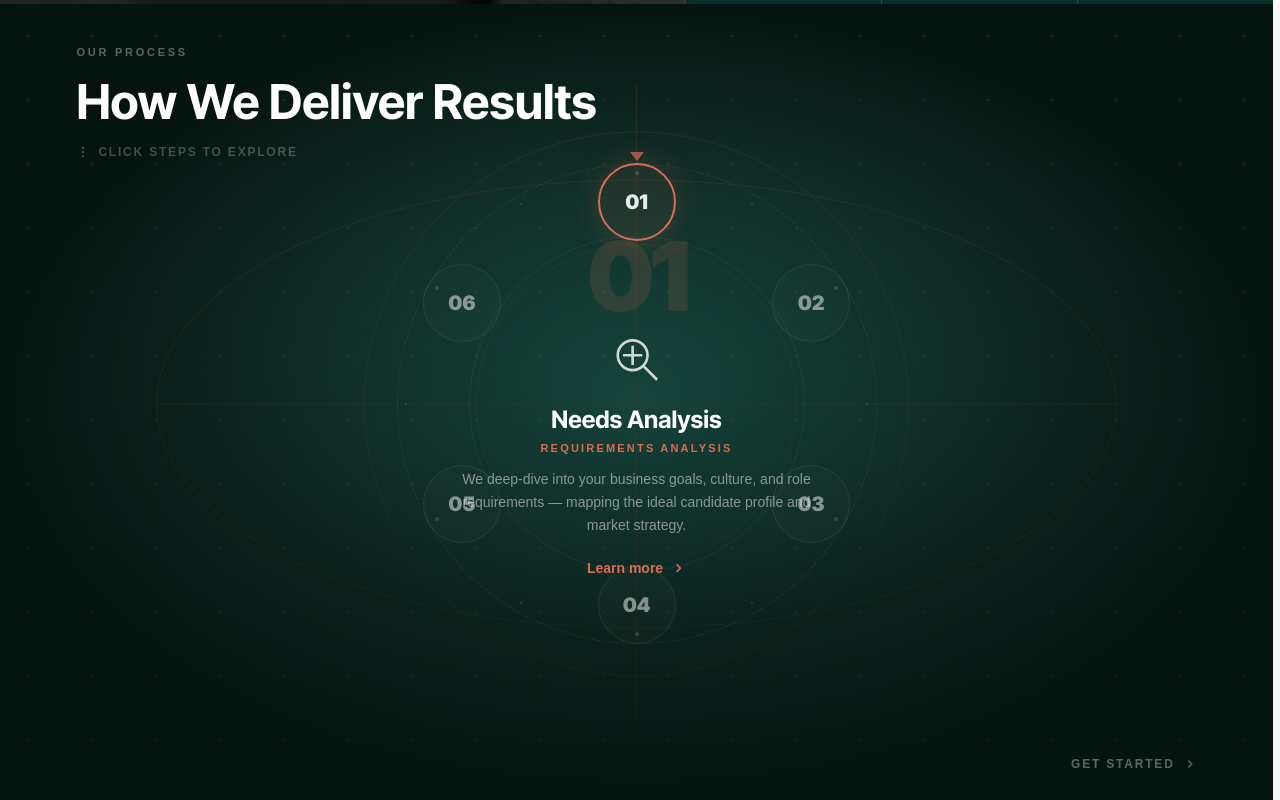
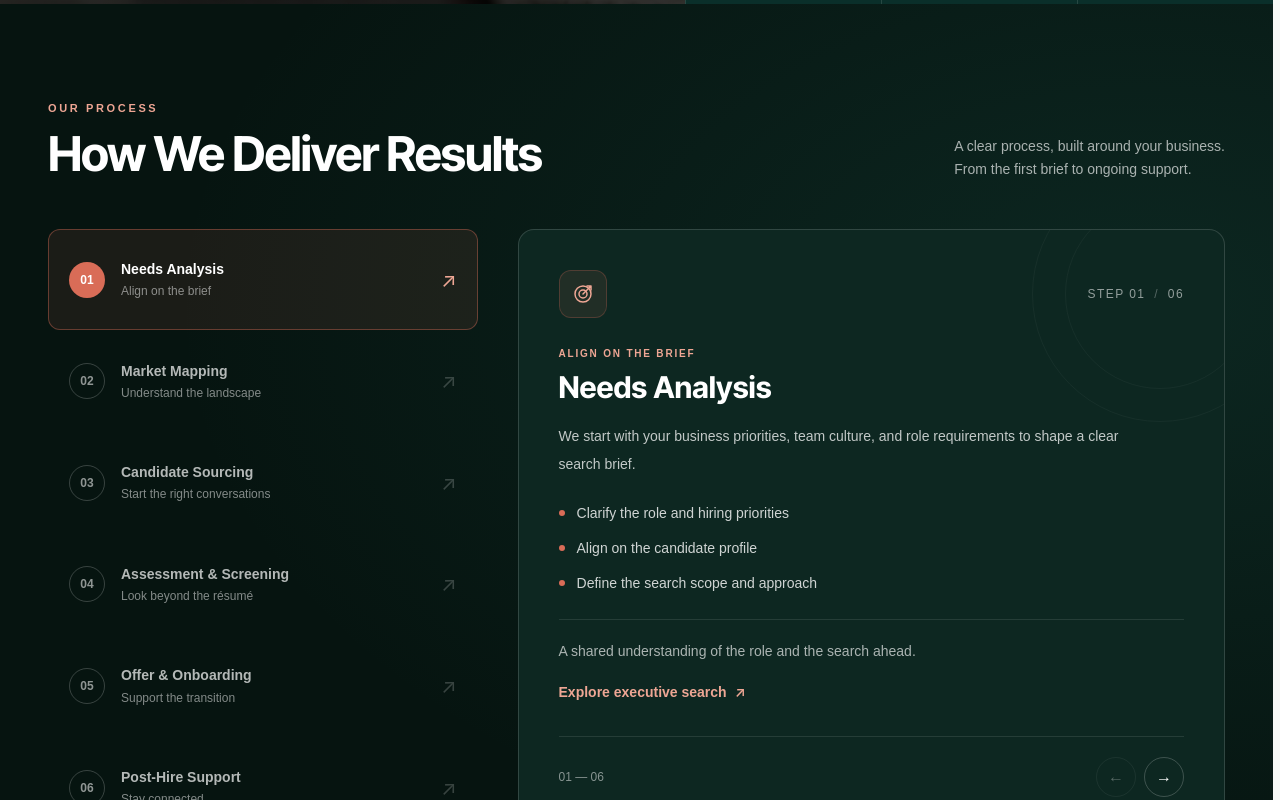
Before and after one commit to Martin-Yoann/Services, a Next.js app: page / in a window 1280 px wide. Shown: the part 1720-2520 px from the top of the page. Built offline with nearby package versions, Linux system fonts and the light colour scheme; a web font is replaced by a local one.

Commit message:
Improve search process layout and accessible step navigation

```diff
--- a/app/components/ServiceProcess.tsx
+++ b/app/components/ServiceProcess.tsx
@@ -1,132 +1,147 @@
 "use client";
 
-import { useState } from "react";
+import { useRef, useState, type KeyboardEvent } from "react";
 import Link from "next/link";
 
+const steps = [
+  {
+    title: "Needs Analysis", label: "Align on the brief", icon: "target",
+    desc: "We start with your business priorities, team culture, and role requirements to shape a clear search brief.",
+    activities: ["Clarify the role and hiring priorities", "Align on the candidate profile", "Define the search scope and approach"],
+    outcome: "A shared understanding of the role and the search ahead.",
+    href: "/services/executive-search", link: "Explore executive search",
+  },
+  {
+    title: "Market Mapping", label: "Understand the landscape", icon: "globe",
+    desc: "We research relevant organizations and talent markets, combining sector knowledge with local market perspectives.",
+    activities: ["Research target organizations", "Map relevant talent pools", "Discuss market and compensation context"],
+    outcome: "A focused view of where to look and how to approach the market.",
+    href: "/methodology", link: "Explore our methodology",
+  },
+  {
+    title: "Candidate Sourcing", label: "Start the right conversations", icon: "people",
+    desc: "We engage relevant candidates through direct outreach, professional networks, and referrals, with discretion throughout the process.",
+    activities: ["Approach relevant candidates", "Explore interest and motivation", "Share search progress and market feedback"],
+    outcome: "Candidate conversations grounded in the role and business context.",
+    href: "/services/executive-search", link: "Explore executive search",
+  },
+  {
+    title: "Assessment & Screening", label: "Look beyond the résumé", icon: "check",
+    desc: "We assess experience, capabilities, and alignment with your team through structured conversations and role-relevant evaluation.",
+    activities: ["Review experience and competencies", "Discuss team and role alignment", "Coordinate interviews and candidate feedback"],
+    outcome: "Relevant insights to support informed hiring decisions.",
+    href: "/services/professional-recruitment", link: "Explore professional recruitment",
+  },
+  {
+    title: "Offer & Onboarding", label: "Support the transition", icon: "briefcase",
+    desc: "We help coordinate offer discussions and the transition into the role, keeping candidates and hiring teams informed.",
+    activities: ["Discuss compensation and offer terms", "Support candidate communication", "Coordinate onboarding and transition needs"],
+    outcome: "Practical support from offer discussions through onboarding.",
+    href: "/services/talent-advisory", link: "Explore talent advisory",
+  },
+  {
+    title: "Post-Hire Support", label: "Stay connected", icon: "support",
+    desc: "We stay engaged after hiring with integration check-ins, stakeholder feedback, and ongoing market counsel suited to the engagement.",
+    activities: ["Discuss integration and feedback", "Support post-hire conversations", "Share ongoing market perspectives"],
+    outcome: "Continued dialogue as your team and business needs evolve.",
+    href: "/services/talent-advisory", link: "Explore talent advisory",
+  },
+] as const;
 
-const steps = [
-  { num: "01", title: "Needs Analysis", subtitle: "Requirements Analysis", desc: "We deep-dive into your business goals, culture, and role requirements — mapping the ideal candidate profile and market strategy.", cta: "Learn more", ctaHref: "/services/executive-search", bg: "/compliance/search-network.svg", icon: "/compliance/search-icon.svg", color: "#D96C57" },
-  { num: "02", title: "Market Mapping", subtitle: "Market Positioning", desc: "Leveraging our global databases and local networks, we identify target organizations and map the talent landscape.", cta: "Learn more", ctaHref: "/services/professional-recruitment", bg: "/compliance/search-network.svg", icon: "/compliance/search-icon.svg", color: "#14b8a6" },
-  { num: "03", title: "Candidate Sourcing", subtitle: "Talent Sourcing", desc: "Multi-channel sourcing including passive candidate engagement, network referrals, and targeted outreach.", cta: "Learn more", ctaHref: "/services/executive-search", bg: "/compliance/search-network.svg", icon: "/compliance/search-icon.svg", color: "#f59e0b" },
-  { num: "04", title: "Assessment & Screening", subtitle: "Evaluation", desc: "Competency-based interviews, skills verification, culture-fit analysis — rigorous evaluation at every stage.", cta: "Learn more", ctaHref: "/services/professional-recruitment", bg: "/compliance/search-network.svg", icon: "/compliance/search-icon.svg", color: "#2d8a7a" },
-  { num: "05", title: "Offer & Onboarding", subtitle: "Onboarding", desc: "Compensation benchmarking, offer negotiation, and onboarding support — full close process for a smooth transition.", cta: "Learn more", ctaHref: "/services/talent-advisory", bg: "/compliance/search-network.svg", icon: "/compliance/search-icon.svg", color: "#a855f7" },
-  { num: "06", title: "Post-Placement", subtitle: "Long-Term Support", desc: "Post-hire integration tracking, performance check-ins, and retention support for long-term success.", cta: "Learn more", ctaHref: "/services/talent-advisory", bg: "/compliance/search-network.svg", icon: "/compliance/search-icon.svg", color: "#f43f5e" },
-];
-
-const TOTAL = steps.length;
-const SEG = 360 / TOTAL;
-const RING_R = 42;
-const TICK_POSITIONS = Array.from({ length: 12 }).map((_, i) => {
-  const rad = (i * 30 * Math.PI) / 180;
-  return { x: Math.round((50 + 48 * Math.cos(rad - Math.PI / 2)) * 100) / 100, y: Math.round((50 + 48 * Math.sin(rad - Math.PI / 2)) * 100) / 100, major: i % 2 === 0 };
-});
+function ProcessIcon({ name, className = "" }: { name: string; className?: string }) {
+  const paths: Record<string, React.ReactNode> = {
+    target: <><circle cx="12" cy="12" r="8" /><circle cx="12" cy="12" r="4" /><path d="m12 12 8-8M16 4h4v4" /></>,
+    globe: <><circle cx="12" cy="12" r="9" /><ellipse cx="12" cy="12" rx="4" ry="9" /><path d="M3 12h18M5 6.5h14M5 17.5h14" /></>,
+    people: <><circle cx="9" cy="8" r="3" /><path d="M3 20v-2a6 6 0 0 1 12 0v2M16 5a3 3 0 0 1 0 6M18 14a5 5 0 0 1 3 4v2" /></>,
+    check: <><rect x="4" y="4" width="16" height="16" rx="3" /><path d="m8 12 3 3 5-6" /></>,
+    briefcase: <><rect x="3" y="7" width="18" height="14" rx="3" /><path d="M8 7V5a2 2 0 0 1 2-2h4a2 2 0 0 1 2 2v2M3 13a22 22 0 0 0 18 0M12 12v3" /></>,
+    support: <><path d="M20 11a8 8 0 0 0-15-4M4 3v5h5M4 13a8 8 0 0 0 15 4M20 21v-5h-5" /><path d="m9 12 2 2 4-4" /></>,
+  };
+  return <svg className={className} viewBox="0 0 24 24" fill="none" stroke="currentColor" strokeWidth="1.5" strokeLinecap="round" strokeLinejoin="round" aria-hidden="true">{paths[name]}</svg>;
+}
 
 export default function ServiceProcess() {
   const [active, setActive] = useState(0);
-  const [rotation, setRotation] = useState(0);
+  const tabs = useRef<(HTMLButtonElement | null)[]>([]);
   const step = steps[active];
+  const number = (index: number) => String(index + 1).padStart(2, "0");
 
-  const rotateBy = (delta: number) => {
-    setRotation((prev) => prev - delta * SEG);
-    setActive((prev) => { let next = (prev + delta) % TOTAL; if (next < 0) next += TOTAL; return next; });
+  const selectStep = (index: number, focus = false) => {
+    const next = Math.max(0, Math.min(index, steps.length - 1));
+    setActive(next);
+    if (focus) tabs.current[next]?.focus({ preventScroll: true });
+  };
+  const onKeyDown = (event: KeyboardEvent<HTMLButtonElement>, index: number) => {
+    let next: number;
+    if (event.key === "ArrowDown" || event.key === "ArrowRight") next = (index + 1) % steps.length;
+    else if (event.key === "ArrowUp" || event.key === "ArrowLeft") next = (index - 1 + steps.length) % steps.length;
+    else if (event.key === "Home") next = 0;
+    else if (event.key === "End") next = steps.length - 1;
+    else return;
+    event.preventDefault();
+    selectStep(next, true);
   };
 
-  const jumpTo = (index: number) => {
-    const fwd = (index - active + TOTAL) % TOTAL;
-    const bwd = TOTAL - fwd;
-    const delta = fwd <= bwd ? fwd : -bwd;
-    for (let i = 0; i < Math.abs(delta); i++) rotateBy(delta > 0 ? 1 : -1);
-  };
-
-  const posOnRing = (i: number) => {
-    const deg = (i * SEG + rotation) % 360;
-    const rad = (deg * Math.PI) / 180;
-    return { left: `${Math.round((50 + RING_R * Math.cos(rad - Math.PI / 2)) * 100) / 100}%`, top: `${Math.round((50 + RING_R * Math.sin(rad - Math.PI / 2)) * 100) / 100}%` };
-  };
-
-  const visibleStepIndices = [(active - 1 + TOTAL) % TOTAL, active, (active + 1) % TOTAL];
-
   return (
-    <section className="relative w-full overflow-hidden select-none" style={{ height: "100dvh", background: "#061410" }}>
-      {visibleStepIndices.map((i) => {
-        const s = steps[i];
-        return (
-          <div key={s.num} className="absolute inset-0 transition-opacity duration-700" style={{ opacity: i === active ? 1 : 0, zIndex: i === active ? 1 : 0 }}>
-            <div className="absolute inset-0" style={{ background: `url("${s.bg}") center / cover no-repeat` }} />
-            <div className="absolute inset-0" style={{ background: "linear-gradient(180deg, rgba(6,20,16,0.4) 0%, rgba(6,20,16,0.8) 100%)" }} />
+    <section id="how-we-deliver-results" aria-labelledby="process-heading" className="relative overflow-hidden bg-[#061410] py-16 md:py-24">
+      <div className="pointer-events-none absolute inset-0" style={{ background: "radial-gradient(ellipse at 90% 30%, rgba(45,138,122,.16), transparent 60%)" }} />
+      <div className="relative mx-auto max-w-7xl px-6 lg:px-12">
+        <div className="mb-9 flex flex-col justify-between gap-5 lg:mb-12 lg:flex-row lg:items-end">
+          <div>
+            <p className="mb-3 text-[11px] font-bold uppercase tracking-[.24em] text-[#eea694]">Our Process</p>
+            <h2 id="process-heading" style={{ fontFamily: "var(--hg-font-heading)" }} className="max-w-xl text-3xl font-bold leading-[1.1] tracking-tight text-white md:text-5xl">How We Deliver Results</h2>
           </div>
-        );
-      })}
-      <div className="hg-dot-grid-dark absolute inset-0 pointer-events-none opacity-[0.025]" />
-
-      {/* HEADER */}
-      <div className="absolute top-[5%] left-[5%] md:left-[6%] z-30">
-        <p className="text-[10px] md:text-[11px] font-bold uppercase tracking-[0.25em] text-white/35 mb-2 md:mb-3">Our Process</p>
-        <h2 className="text-2xl md:text-4xl lg:text-5xl font-bold text-white leading-tight" style={{ fontFamily: "var(--hg-font-heading)" }}>How We Deliver Results</h2>
-        <div className="hidden md:flex items-center gap-2 mt-3 text-white/25 text-xs">
-          <svg width="14" height="14" viewBox="0 0 24 24" fill="none" stroke="currentColor" strokeWidth="2"><circle cx="12" cy="12" r="1" /><circle cx="12" cy="5" r="1" /><circle cx="12" cy="19" r="1" /></svg>
-          <span className="uppercase tracking-[0.15em] font-semibold">Click steps to explore</span>
-        </div>
+          <p className="max-w-sm text-sm leading-relaxed text-white/65">A clear process, built around your business.<br className="hidden md:block" /> From the first brief to ongoing support.</p>
         </div>
 
-      {/* WHEEL */}
-      <div className="hidden md:block absolute top-1/2 left-1/2 -translate-x-1/2 -translate-y-1/2 z-10" style={{ width: "min(60vw, 60vh)", height: "min(60vw, 60vh)" }}>
-        <div className="absolute inset-0 rounded-full border border-dashed border-white/8" />
-        <div className="absolute inset-[15%] rounded-full border border-white/5" />
-        {TICK_POSITIONS.map((t, i) => (
-          <div key={`tick-${i}`} className="absolute rounded-full bg-white/15" style={{ left: `${t.x}%`, top: `${t.y}%`, width: t.major ? "4px" : "2px", height: t.major ? "4px" : "2px", transform: "translate(-50%, -50%)" }} />
-        ))}
-        {steps.map((s, i) => {
-          const isTop = i === active;
-          const pos = posOnRing(i);
+        <div className="grid items-stretch gap-6 lg:grid-cols-[.85fr_1.4fr] lg:gap-10">
+          <div role="tablist" aria-label="Explore our search process" aria-orientation="vertical" className="grid grid-cols-2 gap-2 lg:grid-cols-1 lg:gap-0">
+            {steps.map((item, index) => {
+              const selected = active === index;
               return (
-            <button key={s.num} onClick={() => jumpTo(i)} className="absolute cursor-pointer transition-all duration-700 ease-[cubic-bezier(0.25,0.1,0.25,1)]"
-              style={{ left: pos.left, top: pos.top, transform: "translate(-50%, -50%)", width: "78px", height: "78px", opacity: isTop ? 1 : 0.55, zIndex: isTop ? 30 : 20 }}>
-              <div className="absolute inset-0 rounded-full transition-all duration-700"
-                style={{ border: isTop ? `2px solid ${s.color}` : "1px solid rgba(255,255,255,0.12)", boxShadow: isTop ? `0 0 28px ${s.color}40` : "none", background: isTop ? `${s.color}15` : "rgba(255,255,255,0.03)" }} />
-              <div className="absolute inset-0 flex flex-col items-center justify-center">
-                <span className="text-xl font-black leading-none text-white/90" style={{ fontFamily: "var(--hg-font-heading)" }}>{s.num}</span>
-              </div>
+                <button key={item.title} ref={(node) => { tabs.current[index] = node; }} id={`process-tab-${index}`} role="tab" aria-selected={selected} aria-controls="process-panel" tabIndex={selected ? 0 : -1} onClick={() => selectStep(index)} onKeyDown={(event) => onKeyDown(event, index)}
+                  className={`group relative flex min-h-[80px] items-center gap-3 rounded-xl border px-3 py-3 text-left transition-colors duration-200 motion-reduce:transition-none focus-visible:outline-2 focus-visible:outline-offset-4 focus-visible:outline-[#eea694] lg:gap-4 lg:px-5 ${selected ? "border-[#D96C57]/40 bg-[#D96C57]/10" : "border-white/10 bg-white/[.02] hover:border-white/25 hover:bg-white/[.05] lg:border-transparent lg:bg-transparent"}`}>
+                  <span className={`flex h-9 w-9 shrink-0 items-center justify-center rounded-full text-xs font-semibold transition-colors motion-reduce:transition-none ${selected ? "bg-[#D96C57] text-white" : "border border-white/20 text-white/55"}`}>{number(index)}</span>
+                  <span className="min-w-0 flex-1">
+                    <span className={`block text-xs font-semibold leading-snug sm:text-sm ${selected ? "text-white" : "text-white/70"}`}>{item.title}</span>
+                    <span className="mt-1 hidden text-xs text-white/50 lg:block">{item.label}</span>
+                  </span>
+                  <span aria-hidden="true" className={`hidden text-xl lg:block ${selected ? "text-[#eea694]" : "text-white/20"}`}>↗</span>
                 </button>
               );
             })}
           </div>
 
-      {/* CENTER DETAIL */}
-      <div className="absolute top-1/2 left-1/2 -translate-x-1/2 -translate-y-1/2 z-25 text-center w-[88%] max-w-[320px] md:max-w-sm px-2 md:px-4 pointer-events-none">
-        <p className="text-7xl md:text-8xl font-black tracking-tighter mb-1 md:mb-2 select-none" style={{ fontFamily: "var(--hg-font-heading)", color: step.color, opacity: 0.15 }}>{step.num}</p>
-        <img src={step.icon} alt="" className="hidden md:block w-14 h-14 object-contain mx-auto mb-4" style={{ filter: "brightness(0) invert(1)", opacity: 0.8 }} />
-        <h3 className="text-xl md:text-2xl font-bold text-white mb-1" style={{ fontFamily: "var(--hg-font-heading)" }}>{step.title}</h3>
-        <p className="text-[11px] font-bold uppercase tracking-[0.2em] mb-3" style={{ color: step.color }}>{step.subtitle}</p>
-        <p className="text-sm leading-relaxed text-white/50 mb-5">{step.desc}</p>
-        <Link href={step.ctaHref} className="pointer-events-auto inline-flex items-center gap-2 text-sm font-semibold hover:gap-3 transition-all" style={{ color: step.color }}>
-          {step.cta} <svg width="15" height="15" viewBox="0 0 24 24" fill="none" stroke="currentColor" strokeWidth="2.5"><polyline points="9 18 15 12 9 6" /></svg>
-        </Link>
+          <div id="process-panel" role="tabpanel" aria-labelledby={`process-tab-${active}`} tabIndex={0} className="relative flex min-w-0 flex-col overflow-hidden rounded-2xl border border-white/15 bg-[#0d2721] p-6 outline-offset-4 focus-visible:outline-[#eea694] sm:p-9 lg:p-10">
+            <div className="pointer-events-none absolute -right-16 -top-16 h-64 w-64 rounded-full border border-white/[.04]" aria-hidden="true"><div className="absolute inset-8 rounded-full border border-white/[.04]" /></div>
+            <div className="relative mb-7 flex items-center justify-between">
+              <div className="flex h-12 w-12 items-center justify-center rounded-xl border border-[#D96C57]/25 bg-[#D96C57]/10 text-[#eea694]"><ProcessIcon name={step.icon} className="h-6 w-6" /></div>
+              <span className="text-xs font-medium tracking-[.12em] text-white/55">STEP {number(active)} <span className="mx-1 text-white/30">/</span> {number(steps.length - 1)}</span>
             </div>
-
-      {/* Triangle indicator */}
-      <div className="absolute left-1/2 -translate-x-1/2 z-30 pointer-events-none" style={{ top: "calc(50% - min(30vw, 30vh) - 12px)" }}>
-        <div style={{ width: 0, height: 0, borderLeft: "7px solid transparent", borderRight: "7px solid transparent", borderTop: `9px solid ${step.color}`, margin: "0 auto", opacity: 0.7 }} />
+            <div className="relative flex-1" aria-live="polite" aria-atomic="true">
+              <p className="mb-2 text-[10px] font-bold uppercase tracking-[.18em] text-[#eea694]">{step.label}</p>
+              <h3 style={{ fontFamily: "var(--hg-font-heading)" }} className="mb-4 text-2xl font-bold leading-tight text-white sm:text-3xl">{step.title}</h3>
+              <p className="mb-6 max-w-xl text-sm leading-7 text-white/75">{step.desc}</p>
+              <ul className="mb-6 space-y-3">
+                {step.activities.map((activity) => <li key={activity} className="flex items-start gap-3 text-sm leading-relaxed text-white/80"><span aria-hidden="true" className="mt-2 h-1.5 w-1.5 shrink-0 rounded-full bg-[#D96C57]" />{activity}</li>)}
+              </ul>
+              <p className="border-t border-white/10 pt-5 text-sm leading-relaxed text-white/65">{step.outcome}</p>
+              <Link href={step.href} className="mt-5 inline-flex items-center gap-2 text-sm font-semibold text-[#eea694] underline-offset-4 hover:underline focus-visible:outline-2 focus-visible:outline-offset-4 focus-visible:outline-[#eea694]">{step.link}<span aria-hidden="true">↗</span></Link>
             </div>
-
-      {/* Mobile nav */}
-      <div className="md:hidden absolute bottom-[6%] left-1/2 -translate-x-1/2 z-30 flex items-center gap-1">
-        {steps.map((s, i) => {
-          const isActive = i === active;
-          return (
-            <button key={s.num} onClick={() => jumpTo(i)} className="transition-all duration-300 rounded-full flex items-center gap-1 px-2.5 py-1.5"
-              style={{ background: isActive ? `${s.color}15` : "transparent", border: isActive ? `1px solid ${s.color}30` : "1px solid transparent" }} aria-label={`Step ${s.num}: ${s.title}`}>
-              <span className="text-[11px] font-bold" style={{ fontFamily: "var(--hg-font-heading)", color: isActive ? s.color : "rgba(255,255,255,0.3)" }}>{s.num}</span>
-              {isActive && <span className="text-[10px] font-semibold" style={{ color: s.color }}>{s.title}</span>}
-            </button>
-          );
-        })}
+            <div className="mt-8 flex items-center justify-between border-t border-white/10 pt-5">
+              <span className="text-xs text-white/50" aria-hidden="true">{number(active)} — {number(steps.length - 1)}</span>
+              <div className="flex gap-2">
+                <button type="button" aria-label="Previous step" disabled={active === 0} onClick={() => selectStep(active - 1)} className="flex h-10 w-10 items-center justify-center rounded-full border border-white/20 text-white transition-colors hover:bg-white/10 disabled:cursor-not-allowed disabled:opacity-30 motion-reduce:transition-none focus-visible:outline-2 focus-visible:outline-offset-4 focus-visible:outline-[#eea694]"><span aria-hidden="true">←</span></button>
+                <button type="button" aria-label="Next step" disabled={active === steps.length - 1} onClick={() => selectStep(active + 1)} className="flex h-10 w-10 items-center justify-center rounded-full border border-white/20 text-white transition-colors hover:bg-white/10 disabled:cursor-not-allowed disabled:opacity-30 motion-reduce:transition-none focus-visible:outline-2 focus-visible:outline-offset-4 focus-visible:outline-[#eea694]"><span aria-hidden="true">→</span></button>
               </div>
-
-      {/* Bottom CTA */}
-      <Link href="/contact" className="absolute bottom-[4%] right-[5%] md:right-[6%] z-30 inline-flex items-center gap-2 text-xs font-bold text-white/35 hover:text-white/60 transition-colors uppercase tracking-[0.15em]">
-        Get Started <svg width="14" height="14" viewBox="0 0 24 24" fill="none" stroke="currentColor" strokeWidth="2.5"><polyline points="9 18 15 12 9 6" /></svg>
-      </Link>
+            </div>
+          </div>
+        </div>
+        <div className="mt-8 flex flex-col justify-between gap-4 border-t border-white/10 pt-6 sm:flex-row sm:items-center">
+          <p className="text-xs leading-relaxed text-white/55">Search scope and support are tailored to each engagement.</p>
+          <Link href="/contact" className="inline-flex items-center gap-2 text-sm font-semibold text-white underline-offset-4 hover:underline focus-visible:outline-2 focus-visible:outline-offset-4 focus-visible:outline-[#eea694]">Discuss your hiring needs <span aria-hidden="true">↗</span></Link>
+        </div>
+      </div>
     </section>
   );
 }
```
Lines whose indentation alone changed are shown as unchanged.
